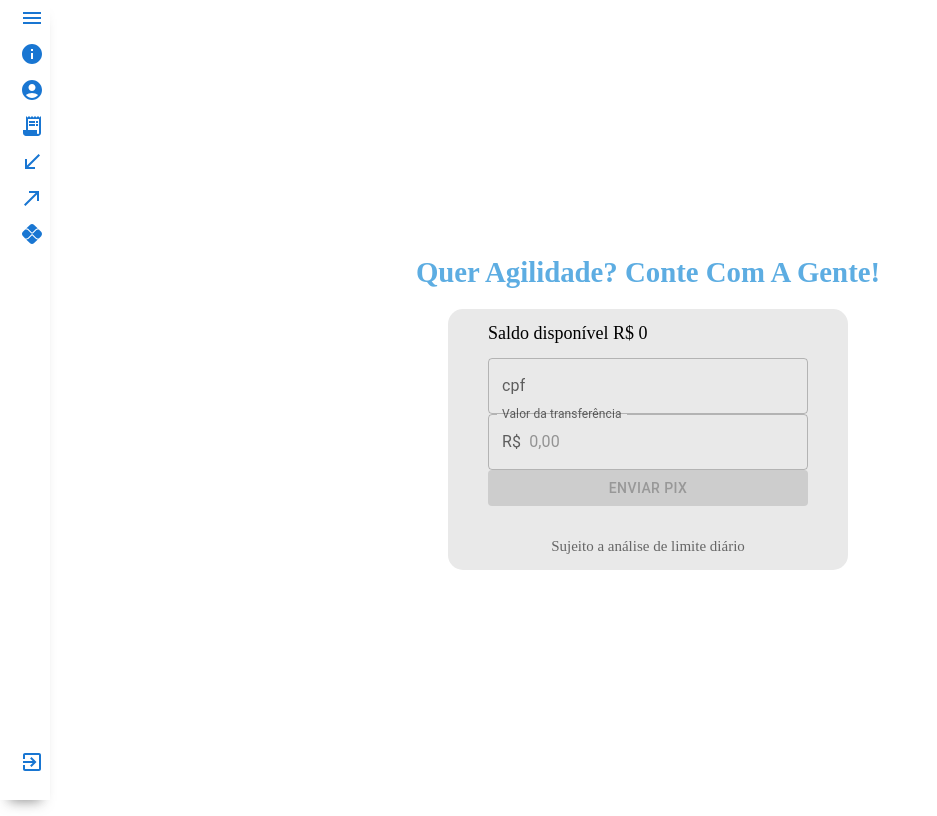
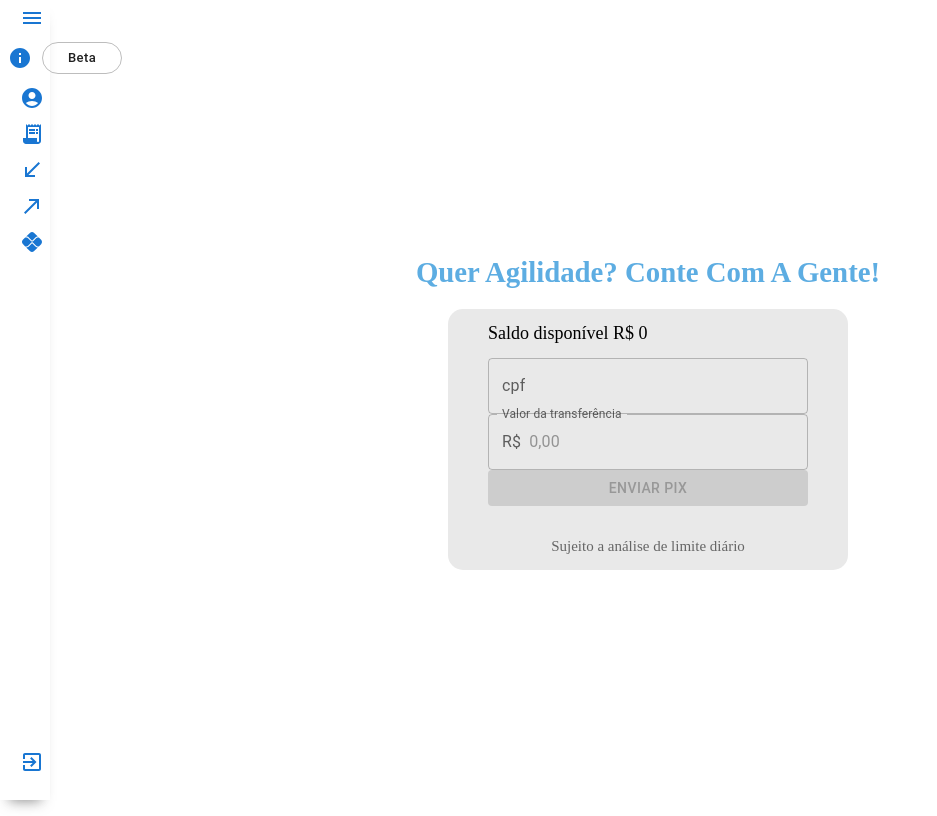
Before and after one commit to GabrielSiron/bloxs-challenge, a Next.js app in the folder app-bloxs/: page /pix in a window 1280 px wide. Shown: the whole page, without its empty margins (0-937 px from the left). Built offline with nearby package versions, Linux system fonts and the light colour scheme; no server answers.

Commit message:
style: add "beta" flag to "About us" item on menu

```diff
--- a/app-bloxs/src/components/header/header.tsx
+++ b/app-bloxs/src/components/header/header.tsx
@@ -1,8 +1,9 @@
 import styles from './styles.module.css'
-import Image from 'next/image'
+
 import { Button } from '@mui/material';
 import { useRouter } from "next/navigation"
 import { useState } from 'react'
+
 import ExitToAppIcon from '@mui/icons-material/ExitToApp';
 import InfoIcon from '@mui/icons-material/Info';
 import AccountCircleIcon from '@mui/icons-material/AccountCircle';
@@ -11,6 +12,7 @@ import SouthWestIcon from '@mui/icons-material/SouthWest';
 import NorthEastIcon from '@mui/icons-material/NorthEast';
 import PixIcon from '@mui/icons-material/Pix';
 import MenuIcon from '@mui/icons-material/Menu';
+import Chip from '@mui/material/Chip';
 
 export default function Header(props: any){
 
@@ -36,6 +38,7 @@ export default function Header(props: any){
                 <Button onClick={() => {redirect(0)}} className={props.tabIndex == '0'? styles.selected : styles.notSelected}>
                     <InfoIcon />
                     {collapsed ? '' : 'Quem Somos'}
+                    <Chip label="beta" variant="outlined" className={styles.chip}></Chip>
                 </Button>
             </div>
             <div className={styles.tabContainer}>
--- a/app-bloxs/src/components/header/styles.module.css
+++ b/app-bloxs/src/components/header/styles.module.css
@@ -46,6 +46,14 @@
     .selected, .notSelected, .logout {
         display: none;
     }
+}
+
+.chip {
+    width: 80px;
+    text-transform: capitalize;
+    color: #2ecc71;
+    border-color: #2ecc71;
+    height: 20px;
 }
 
 .headerNotCollapsed {
--- a/app-bloxs/src/pages/signup.tsx
+++ b/app-bloxs/src/pages/signup.tsx
@@ -21,6 +21,7 @@ export default function SignUp() {
       setSignupForm({...signupForm, birth_date: signupForm.birth_date + "T00:00:00"})
     }
   }, [signupForm])
+
   const router = useRouter()
 
   const SignUp = () => {
```
